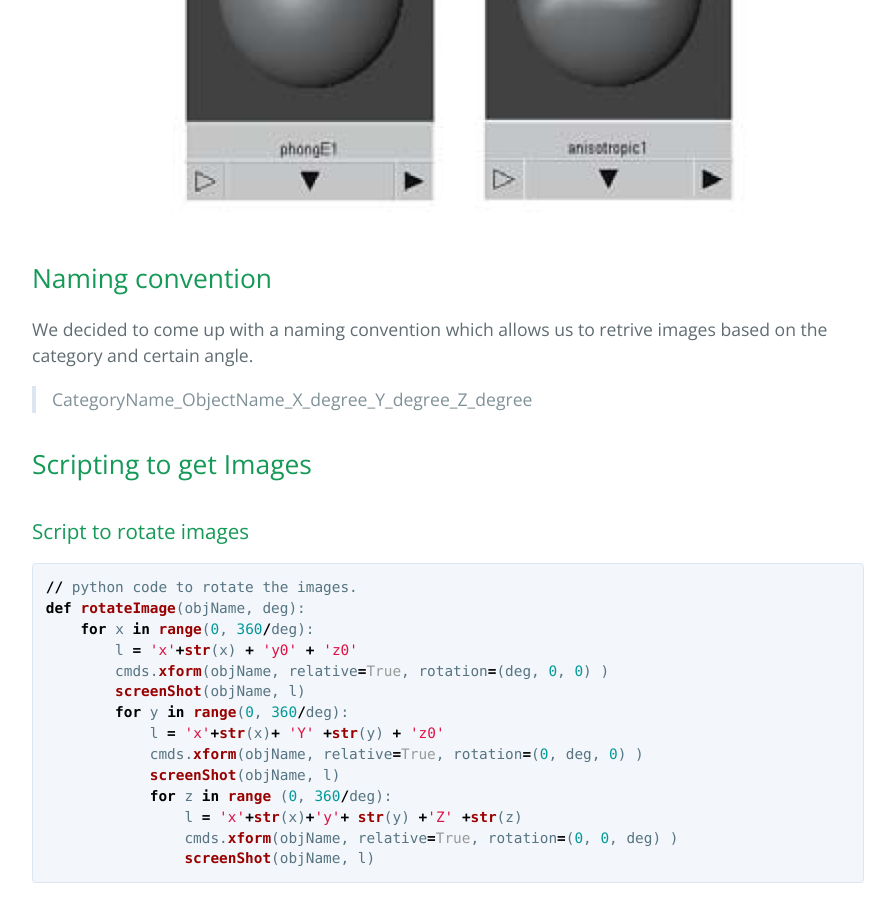
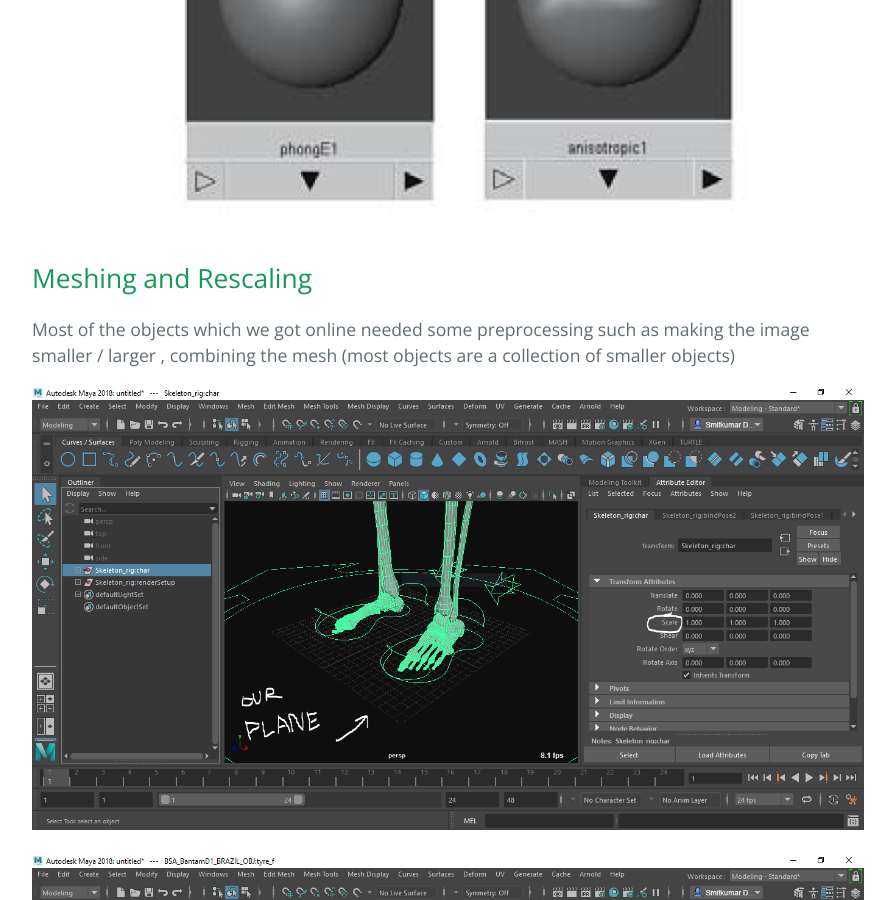
Before and after one commit to Preethamalladu/DMDD-Presentation, a Jekyll site: the page built from index.md, in a window 1280 px wide and 900 px high, scrolled down 6256 px. Shown: the whole window, without its empty margins (192-1087 px from the left). Built offline with Jekyll 4.4.1, drawn with Linux system fonts in a browser that asks for light colours; some of the changed text lies outside the part shown.

Commit message:
Update index.md

```diff
--- a/index.md
+++ b/index.md
@@ -92,6 +92,14 @@ This environment was selected as final environment since it had minial noise and
 We have tried few diffrent textures and this is a sample of what we came up with , after few trails and tests we decided to go with "lambert" texture.
 
 ![Branching](https://raw.githubusercontent.com/Preethamalladu/DMDD-Presentation/master/tmpcd00148_thumb.png)
+
+## Meshing and Rescaling
+
+Most of the objects which we got online needed some preprocessing such as making the image smaller / larger , combining the mesh (most objects are a collection of smaller objects)
+
+![Octocat](https://raw.githubusercontent.com/Preethamalladu/DMDD-Presentation/master/Capture.PNG)
+
+![Octocat](https://raw.githubusercontent.com/Preethamalladu/DMDD-Presentation/master/Capture1.PNG)
 
 ## Naming convention
 
```
Also changed, not shown: other parts of index.md (+2 -2 lines).
